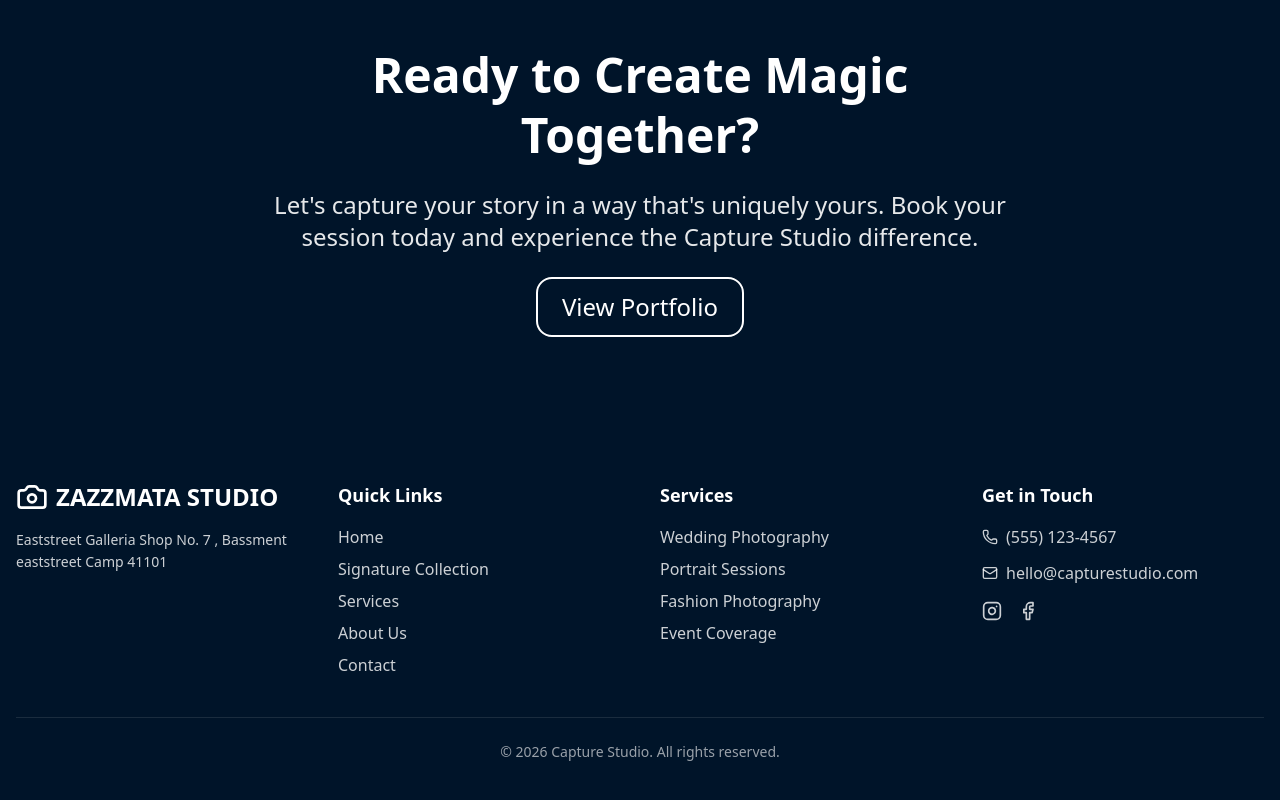
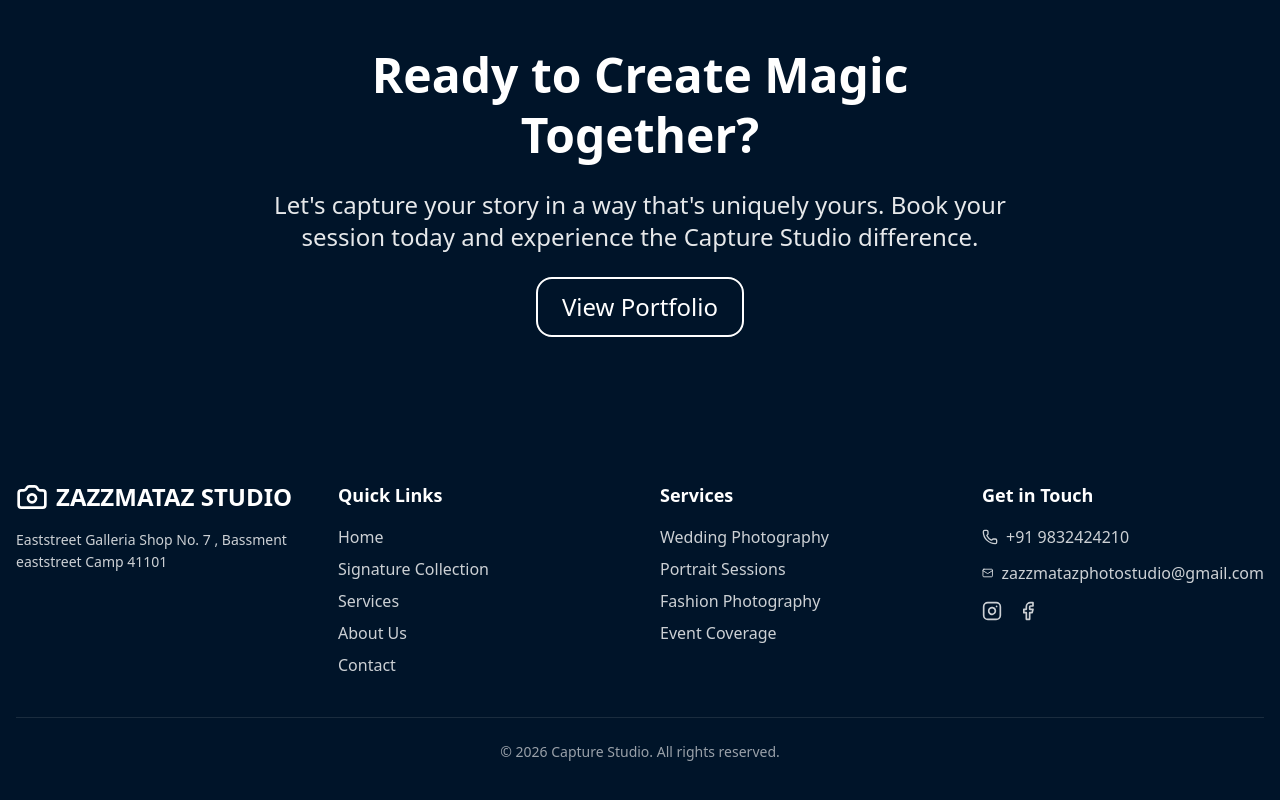
Before and after one commit to sohamtapse/ZazzmatazStudio, a Next.js app: page / in a window 1280 px wide. Shown: the part 2489-3289 px from the top of the page. Built offline with nearby package versions, Linux system fonts and the light colour scheme.

Commit message:
seo changes

```diff
--- a/components/Footer.tsx
+++ b/components/Footer.tsx
@@ -11,7 +11,7 @@ const Footer = () => {
             <Link href="/" className="flex items-center gap-2 mb-4">
               <Camera className="h-8 w-8" />
               <span className="font-display text-2xl font-bold">
-                ZAZZMATA STUDIO
+                ZAZZMATAZ STUDIO
               </span>
             </Link>
             <p className="text-white/80 text-sm leading-relaxed max-w-xs">
@@ -77,23 +77,23 @@ const Footer = () => {
             <h3 className="font-semibold text-lg mb-4">Get in Touch</h3>
             <ul className="space-y-3 text-white/80">
               <li className="flex items-center gap-2">
-                <Phone size={16} /> <span>(555) 123-4567</span>
+                <Phone size={16} /> <span>+91 9832424210</span>
               </li>
               <li className="flex items-center gap-2">
-                <Mail size={16} /> <span>hello@capturestudio.com</span>
+                <Mail size={16} /> <span>zazzmatazphotostudio@gmail.com</span>
               </li>
             </ul>
 
             <div className="flex gap-4 mt-4">
               <a
-                href="https://instagram.com"
+                href="hhttps://www.instagram.com/zazzmataz_studio?igsh=MWN1OTlsYTY0Ymk3bg=="
                 target="_blank"
                 className="text-white/80 hover:text-white transition-colors"
               >
                 <Instagram size={20} />
               </a>
               <a
-                href="https://facebook.com"
+                href="https://www.facebook.com/share/17oy6Hwt8N/"
                 target="_blank"
                 className="text-white/80 hover:text-white transition-colors"
               >
```
